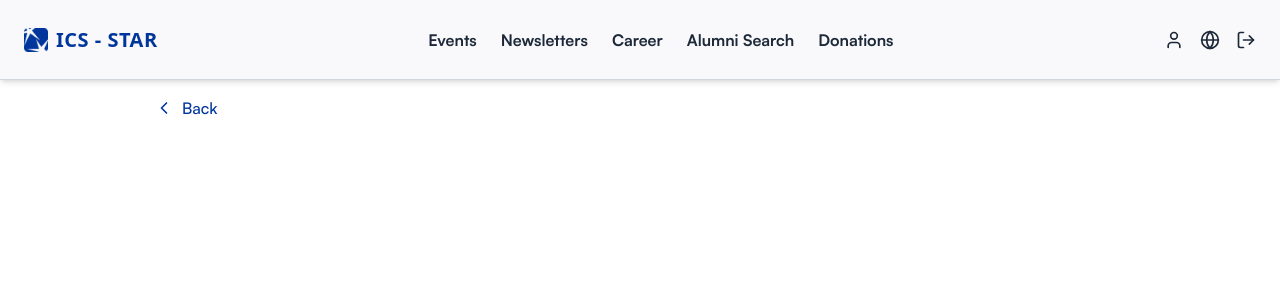
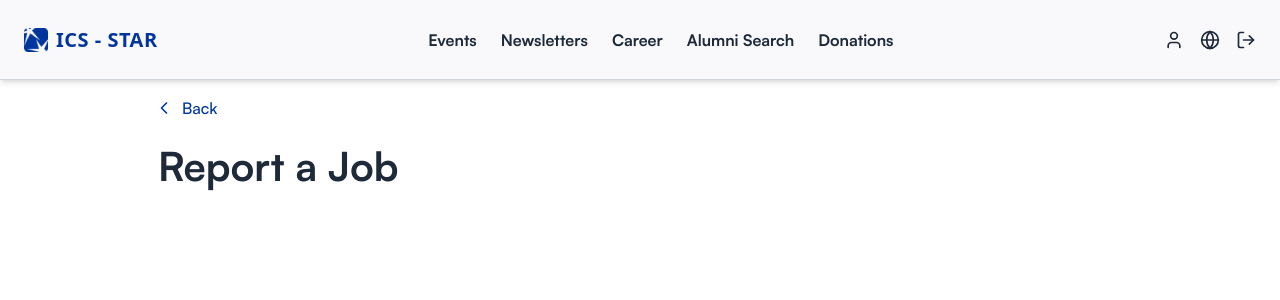
Before and after one commit to cazhiareese/ICS-STAR, a React (Vite) app in the folder app/: page /alumni/jobPosting/report/1 in a window 1280 px wide. Shown: the top 300 px of the page. Built offline with nearby package versions, Linux system fonts and the light colour scheme; no server answers.

Commit message:
chore: header content adjustment on params

```diff
--- a/app/src/RootPages/AlumniPages/job-posting/reportjobposting.jsx
+++ b/app/src/RootPages/AlumniPages/job-posting/reportjobposting.jsx
@@ -2,6 +2,7 @@
 import React, { useEffect, useState } from "react";
 import { useParams } from "react-router-dom";
 import BackButton from "../../../components/backbutton";
+import JobSectionHeader from "./jobcomponent/jobsectionheader";
 
 function ReportJobPosting (){
     const [jobOverview, setJobOverview] = useState(null);
@@ -39,6 +40,7 @@ function ReportJobPosting (){
 <div className="sm:pl-12">
       <BackButton label="Back" />
       </div>
+      <JobSectionHeader title="Report a Job" />
     </div>
   );
 };
```
